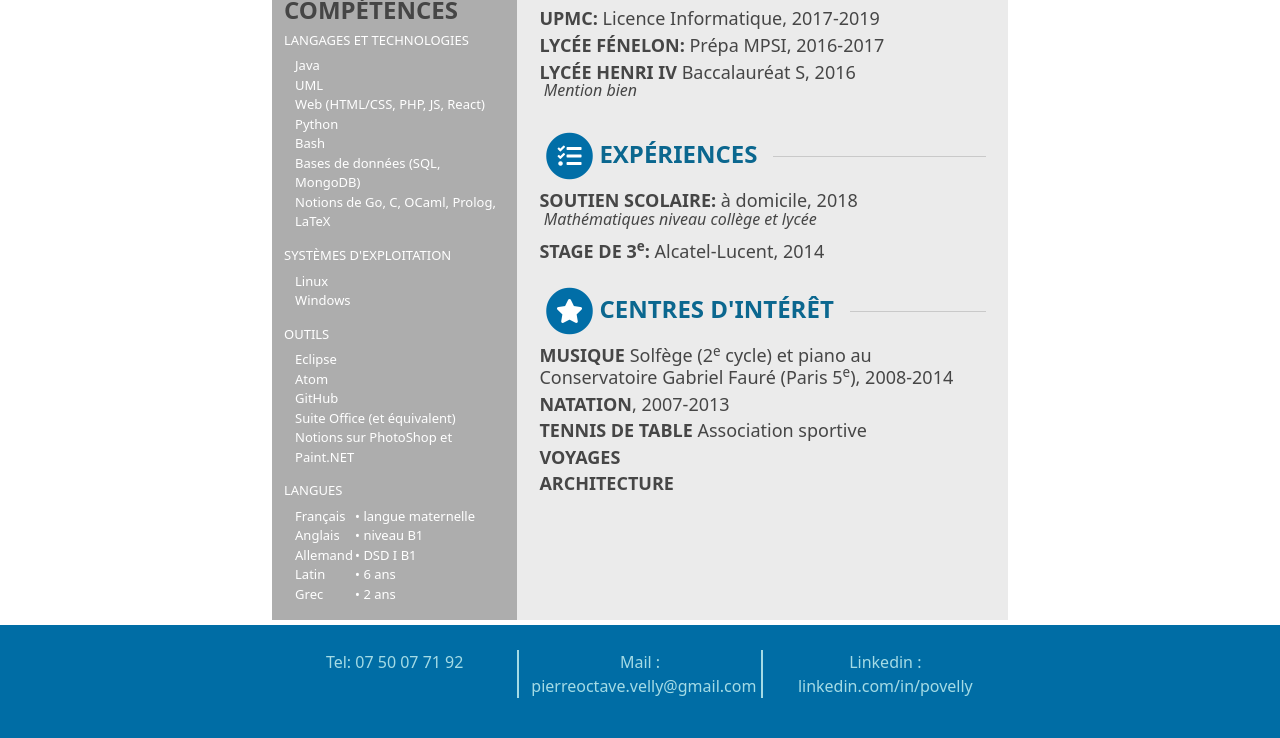
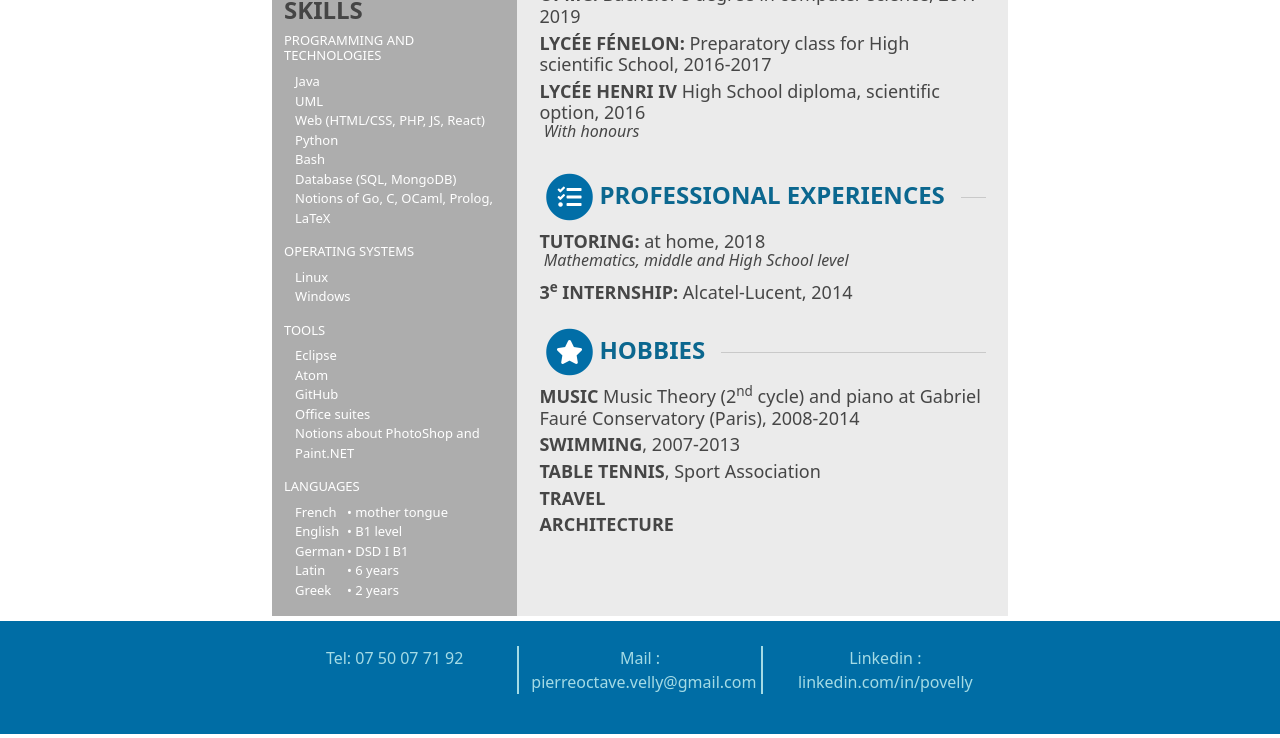
Before and after one commit to povelly/povelly.github.io, a plain HTML site: page index.html in a window 1280 px wide. Shown: the part 574-1312 px from the top of the page. Drawn offline with nearby package versions, Linux system fonts and the light colour scheme.

Commit message:
For export as pdf 2/2

```diff
--- a/index.html
+++ b/index.html
@@ -129,7 +129,7 @@
         </span><span class="trn">_HOBBY_</span></h2>
         <h3><strong><span class="trn">_MUSIC_</span></strong> <span class="trn">_MUSICDESC_</span>, 2008-2014</h3>
         <h3><strong><span class="trn">_NATATION_</span></strong>, 2007-2013</h3>
-        <h3><strong><span class="trn">_TTENIS_</span></strong> <span class="trn">_TTENISDESC_</span></h3>
+        <h3><strong><span class="trn">_TTENIS_</span></strong>, <span class="trn">_TTENISDESC_</span></h3>
         <h3><strong><span class="trn">_TRAVEL_</span></strong></h3>
         <h3><strong><span class="trn">_ARCHITECTURE_</span></strong></span></h3>
       </div>
--- a/scripts/translation.js
+++ b/scripts/translation.js
@@ -136,4 +136,4 @@ var translation = {
     en: "Architecture" }
 };
 
-var translator = $('body').translate({lang: "fr", t: translation});
+var translator = $('body').translate({lang: "en", t: translation});
```
